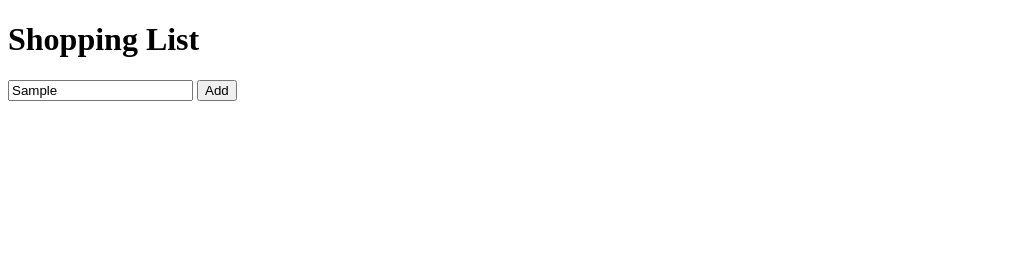
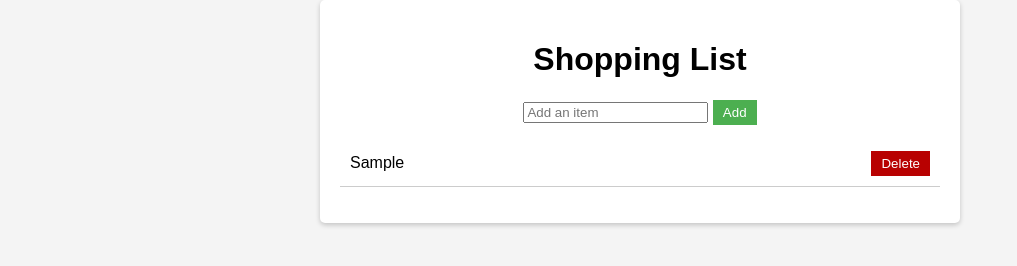
Before and after one commit to SchoolOfCode/bc15-w3-d1-workshop-debugging-team15-1, a plain HTML site: page ticket-1/index.html in a window 1280 px wide. Both pictures are taken after typing "Sample" into the empty fields and a click on the button "Add". Shown: the whole page, without its empty margins (0-1017 px from the left). Drawn offline with Linux system fonts and the light colour scheme.

Commit message:
ticket 1 finished

```diff
--- a/ticket-1/index.html
+++ b/ticket-1/index.html
@@ -1,18 +1,19 @@
 <!DOCTYPE html>
 <html lang="en">
   <head>
-    <meta charset="UTF-8" />
-    <meta name="viewport" content="width=device-width, initial-scale=1.0" />
+    <meta charset="UTF-8" >
+    <meta name="viewport" content="width=device-width, initial-scale=1.0" >
     <title>Shopping List</title>
-    <link rel="stylesheet" href="style.css" />
+    <link rel="stylesheet" href="styles.css" >
   </head>
   <body>
     <div class="container">
       <h1>Shopping List</h1>
       <div id="app">
-        <input type="text" id="itemInput" placeholder="Add an item" />
+        <input type="text" id="itemInput" placeholder="Add an item" >
         <button id="addItemBtn">Add</button>
         <ul id="shoppingList"></ul>
+        <script src="script.js"></script>
       </div>
     </div>
   </body>
--- a/ticket-1/script.js
+++ b/ticket-1/script.js
@@ -19,6 +19,8 @@ addItemButton.addEventListener("click", () => {
     itemInput.value = "";
 
     // Add event listener to delete button
-    deleteButton.addEventListener("click", () => li.remove());
+    deleteButton.addEventListener("click", () => {
+      li.remove()
+    });
   }
 });
```
